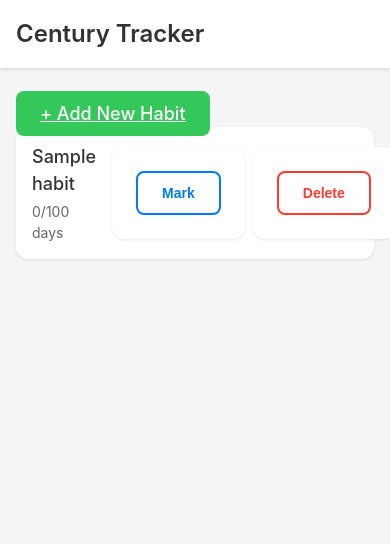
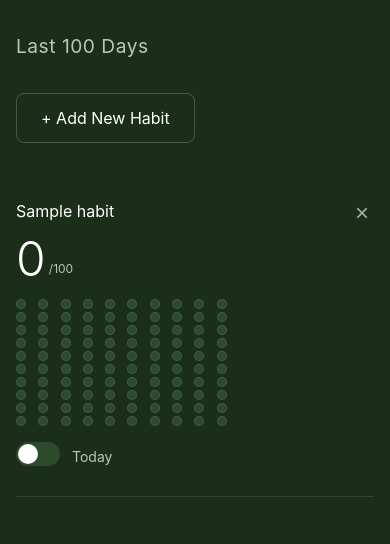
Before and after one commit to AidanStack/century_tracker, a Flask app: page / in a window 390 px wide. Shown: the top 544 px of the page. Run offline with Flask 3, Linux system fonts and the light colour scheme; tables that the repository leaves empty hold one stand-in row (values such as "Sample post").

Commit message:
Redesign UI with dark minimalist theme
Complete UI overhaul matching design specifications:
- Dark forest green background theme
- "Last 100 Days" header
- Large count display with small "/100" suffix
- 10x10 dot grid visualization (100 dots)
- White X delete button in top right
- Minimal toggle switch for marking today
- Clean, minimal aesthetic with subtle separators
- Mobile-responsive design preserved

Co-Authored-By: Claude Sonnet 4.5 <noreply@anthropic.com>

```diff
--- a/static/style.css
+++ b/static/style.css
@@ -1,4 +1,14 @@
-/* Mobile-first base styles */
+/* Dark green theme - Century Tracker */
+:root {
+    --bg-dark: #1a2e1a;
+    --bg-card: #233d23;
+    --text-white: #ffffff;
+    --text-light: #b8c9b8;
+    --dot-filled: #4a7c59;
+    --dot-empty: #2d4a2d;
+    --accent-red: #ff4444;
+}
+
 * {
     box-sizing: border-box;
     margin: 0;
@@ -6,172 +16,212 @@
 }
 
 body {
+    background-color: var(--bg-dark);
+    color: var(--text-white);
     font-family: -apple-system, BlinkMacSystemFont, 'Segoe UI', system-ui, sans-serif;
-    background-color: #f5f5f5;
-    font-size: 16px;
+    padding: 2rem 1rem;
+    margin: 0;
     line-height: 1.5;
 }
 
+/* Header */
 header {
-    background-color: #fff;
-    padding: 1rem;
-    box-shadow: 0 2px 4px rgba(0,0,0,0.1);
+    background: transparent;
+    box-shadow: none;
+    margin-bottom: 2rem;
+    padding: 0;
+}
+
+header h1 {
+    font-size: 1.2rem;
+    font-weight: 400;
+    color: var(--text-light);
+    letter-spacing: 0.5px;
+}
+
+main {
+    max-width: 600px;
+    margin: 0 auto;
+    padding: 0;
+}
+
+/* Habit cards */
+.habit-card {
+    background: transparent;
+    border: none;
+    border-bottom: 1px solid rgba(255,255,255,0.1);
+    padding: 1.5rem 0;
+    margin-bottom: 1rem;
+    position: relative;
+}
+
+.habit-header {
+    display: flex;
+    justify-content: space-between;
+    align-items: flex-start;
+    margin-bottom: 0.5rem;
+}
+
+.habit-name {
+    font-size: 1rem;
+    font-weight: 400;
+    color: var(--text-white);
+}
+
+/* Delete X button */
+.delete-btn {
+    background: transparent;
+    border: none;
+    color: var(--text-white);
+    font-size: 1.5rem;
+    padding: 0;
+    min-width: 24px;
+    min-height: 24px;
+    cursor: pointer;
+    opacity: 0.6;
+    transition: opacity 0.2s;
+}
+
+.delete-btn:hover {
+    opacity: 1;
+}
+
+/* Count display */
+.habit-count-display {
+    display: inline-block;
+    position: relative;
     margin-bottom: 1rem;
 }
 
-header h1 {
-    font-size: 1.5rem;
-    font-weight: 600;
-    color: #333;
+.count-main {
+    font-size: 3rem;
+    font-weight: 300;
+    color: var(--text-white);
+    line-height: 1;
 }
 
-main {
-    padding: 1rem;
-    max-width: 600px;
-    margin: 0 auto;
+.count-suffix {
+    font-size: 0.75rem;
+    color: var(--text-light);
+    position: absolute;
+    bottom: 0.3rem;
+    margin-left: 0.2rem;
 }
 
-/* Buttons */
-button, .btn {
-    min-height: 44px;
-    padding: 0.75rem 1.5rem;
-    font-size: 16px;
-    border: none;
-    border-radius: 8px;
-    cursor: pointer;
-    font-weight: 500;
-    transition: all 0.2s ease;
+/* Dot grid */
+.dot-grid {
+    display: grid;
+    grid-template-columns: repeat(10, 1fr);
+    gap: 3px;
+    max-width: 220px;
+    margin-bottom: 1rem;
 }
 
-button:active, .btn:active {
-    transform: scale(0.98);
+.dot {
+    width: 10px;
+    height: 10px;
+    border-radius: 50%;
+    background-color: var(--dot-empty);
+    border: 1px solid rgba(255,255,255,0.1);
 }
 
-.btn-primary {
-    background-color: #007AFF;
-    color: white;
+.dot.filled {
+    background-color: var(--dot-filled);
+    border-color: var(--dot-filled);
 }
 
-.btn-primary:hover {
-    background-color: #0051D5;
+/* Toggle switch */
+.toggle-container {
+    display: flex;
+    align-items: center;
+    gap: 0.75rem;
 }
 
-.btn-secondary {
-    background-color: #f0f0f0;
-    color: #333;
-    text-decoration: none;
-    display: inline-block;
+.toggle-label {
+    font-size: 0.875rem;
+    color: var(--text-light);
 }
 
-.btn-secondary:hover {
-    background-color: #e0e0e0;
+.toggle-switch {
+    position: relative;
+    width: 44px;
+    height: 24px;
+    background-color: var(--dot-empty);
+    border-radius: 12px;
+    cursor: pointer;
+    transition: background-color 0.3s;
+    border: none;
+    padding: 0;
+}
+
+.toggle-switch.active {
+    background-color: var(--dot-filled);
+}
+
+.toggle-slider {
+    position: absolute;
+    top: 2px;
+    left: 2px;
+    width: 20px;
+    height: 20px;
+    background-color: white;
+    border-radius: 50%;
+    transition: transform 0.3s;
+}
+
+.toggle-switch.active .toggle-slider {
+    transform: translateX(20px);
 }
 
 /* Add habit button */
 .add-habit-btn {
-    width: 100%;
-    margin-bottom: 1.5rem;
-    background-color: #34C759;
-    color: white;
-    font-size: 18px;
+    background-color: transparent;
+    border: 1px solid rgba(255,255,255,0.2);
+    color: var(--text-white);
+    padding: 0.75rem 1.5rem;
+    border-radius: 8px;
+    margin-bottom: 2rem;
+    font-size: 1rem;
+    cursor: pointer;
+    text-decoration: none;
+    display: inline-block;
+    transition: background-color 0.2s;
 }
 
 .add-habit-btn:hover {
-    background-color: #2CA84D;
+    background-color: rgba(255,255,255,0.05);
 }
 
-/* Habit cards */
-.habit-card {
-    background: white;
-    border-radius: 12px;
-    padding: 1rem;
-    margin-bottom: 1rem;
-    box-shadow: 0 1px 3px rgba(0,0,0,0.1);
-    display: flex;
-    justify-content: space-between;
-    align-items: center;
-    gap: 1rem;
+/* Empty state */
+.empty-state {
+    text-align: center;
+    padding: 3rem 1rem;
+    color: var(--text-light);
 }
 
-.habit-info {
-    flex: 1;
-}
-
-.habit-name {
-    font-size: 18px;
-    font-weight: 500;
-    color: #333;
-    margin-bottom: 0.25rem;
-}
-
-.habit-count {
-    font-size: 14px;
-    color: #666;
-}
-
-/* Toggle button */
-.toggle-btn {
-    min-width: 80px;
-    height: 44px;
-    border-radius: 8px;
-    font-size: 14px;
-    font-weight: 600;
-    border: 2px solid transparent;
-}
-
-.toggle-btn.completed {
-    background-color: #34C759;
-    color: white;
-}
-
-.toggle-btn.incomplete {
-    background-color: #fff;
-    color: #007AFF;
-    border: 2px solid #007AFF;
-}
-
-/* Habit actions container */
-.habit-actions {
-    display: flex;
-    gap: 0.5rem;
-    align-items: center;
-}
-
-/* Delete button */
-.delete-btn {
-    min-width: 70px;
-    height: 44px;
-    background-color: #fff;
-    color: #FF3B30;
-    border: 2px solid #FF3B30;
-    border-radius: 8px;
-    font-size: 14px;
-    font-weight: 600;
-    cursor: pointer;
-}
-
-.delete-btn:hover {
-    background-color: #FF3B30;
-    color: white;
-}
-
-.delete-btn:active {
-    transform: scale(0.98);
+.empty-state p {
+    margin-bottom: 0.5rem;
 }
 
 /* Forms */
 form {
-    background: white;
+    margin: 0;
+}
+
+/* Add habit page */
+.form-container {
+    background: rgba(255,255,255,0.03);
     border-radius: 12px;
-    padding: 1.5rem;
-    box-shadow: 0 1px 3px rgba(0,0,0,0.1);
+    padding: 2rem;
+    border: 1px solid rgba(255,255,255,0.1);
 }
 
 label {
     display: block;
-    font-weight: 500;
+    font-weight: 400;
     margin-bottom: 0.5rem;
-    color: #333;
+    color: var(--text-white);
+    font-size: 0.875rem;
 }
 
 input[type="text"] {
--- a/templates/add_habit.html
+++ b/templates/add_habit.html
@@ -1,6 +1,7 @@
 {% extends "base.html" %}
 
 {% block content %}
+<div class="form-container">
     <form method="POST" action="{{ url_for('add_habit') }}">
         <label for="habit_name">Habit Name</label>
         <input
@@ -17,4 +18,5 @@
             <a href="{{ url_for('index') }}" class="btn btn-secondary">Cancel</a>
         </div>
     </form>
+</div>
 {% endblock %}
--- a/templates/base.html
+++ b/templates/base.html
@@ -8,7 +8,7 @@
 </head>
 <body>
     <header>
-        <h1>Century Tracker</h1>
+        <h1>Last 100 Days</h1>
     </header>
     <main>
         {% block content %}{% endblock %}
--- a/templates/index.html
+++ b/templates/index.html
@@ -6,25 +6,33 @@
 {% if habits %}
     {% for habit in habits %}
     <div class="habit-card">
-        <div class="habit-info">
+        <div class="habit-header">
             <div class="habit-name">{{ habit.habit_name }}</div>
-            <div class="habit-count">{{ habit.count }}/100 days</div>
+            <form method="POST" action="{{ url_for('delete_habit_route', habit_id=habit.habit_id) }}"
+                  onsubmit="return confirm('Delete {{ habit.habit_name }}? All historical data will be preserved.')"
+                  style="margin: 0;">
+                <button type="submit" class="delete-btn" title="Delete habit">×</button>
+            </form>
         </div>
-        <div class="habit-actions">
-            <form method="POST" action="{{ url_for('toggle_habit', habit_id=habit.habit_id) }}" style="display: inline; margin: 0;">
-                <button type="submit" class="toggle-btn {% if habit.completed_today %}completed{% else %}incomplete{% endif %}">
-                    {% if habit.completed_today %}
-                        Done
-                    {% else %}
-                        Mark
-                    {% endif %}
+
+        <div class="habit-count-display">
+            <span class="count-main">{{ habit.count }}</span>
+            <span class="count-suffix">/100</span>
+        </div>
+
+        <div class="dot-grid">
+            {% for i in range(100) %}
+            <div class="dot {% if i < habit.count %}filled{% endif %}"></div>
+            {% endfor %}
+        </div>
+
+        <div class="toggle-container">
+            <form method="POST" action="{{ url_for('toggle_habit', habit_id=habit.habit_id) }}" style="margin: 0;">
+                <button type="submit" class="toggle-switch {% if habit.completed_today %}active{% endif %}">
+                    <div class="toggle-slider"></div>
                 </button>
             </form>
-            <form method="POST" action="{{ url_for('delete_habit_route', habit_id=habit.habit_id) }}"
-                  onsubmit="return confirm('Delete {{ habit.habit_name }}? All historical data will be preserved.')"
-                  style="display: inline; margin: 0;">
-                <button type="submit" class="delete-btn">Delete</button>
-            </form>
+            <span class="toggle-label">Today</span>
         </div>
     </div>
     {% endfor %}
```
Also changed, not shown: other parts of static/style.css (+45 -17 lines). Lines whose indentation alone changed are shown as unchanged.
